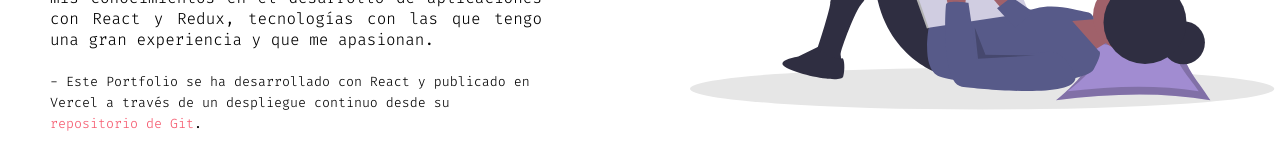
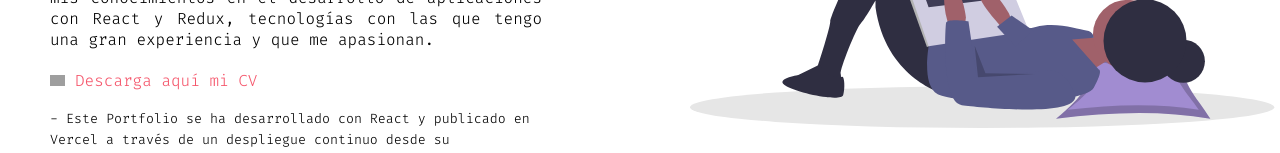
Before and after one commit to PabloFuentesSanz/Portfolio, a React (Create React App) app: page / in a window 1280 px wide. Shown: the part 849-1002 px from the top of the page. Built offline with nearby package versions, Linux system fonts and the light colour scheme; no server answers; grey boxes are pictures that could not be loaded.

Commit message:
Added CV

```diff
--- a/src/components/WaveMenu/index.js
+++ b/src/components/WaveMenu/index.js
@@ -15,6 +15,7 @@ function index() {
             Actualmente estoy trabajando como desarrollador FullStack con Angular y Scala, pero  estoy ampliando mis conocimientos en el desarrollo de aplicaciones con
             React y Redux, tecnologías con las que tengo una gran experiencia y que me apasionan.
           </p>
+          <a className="linkPr" href="./assets/cvPablo.pdf" download="PabloFuentesCV.pdf"><p><img src="https://www.casascarpinteria.com/wp-content/uploads/2021/02/Icono-Descargar.png" className="imgDow"/>Descarga aquí mi CV</p></a>
           <small>- Este Portfolio se ha desarrollado con React y publicado en Vercel a través de un despliegue continuo desde su <a className="linkPr" href="https://github.com/PabloFuentesSanz/Portfolio" target="_blank">repositorio de Git</a>.</small>
         </div>
         <img src="./assets/ilustracion1.svg" alt="" />
--- a/src/components/WaveMenu/style.css
+++ b/src/components/WaveMenu/style.css
@@ -44,6 +44,10 @@
     color: var(--primary);
     text-decoration: none;
 }
+.imgDow{
+    width: 15px !important ;
+    margin-right: 10px;
+}
 .imgsTechs{
     display: flex;
     flex-direction: row;
```
Also changed, not shown: 1 other file (tests, documents, lock files or other folders).
